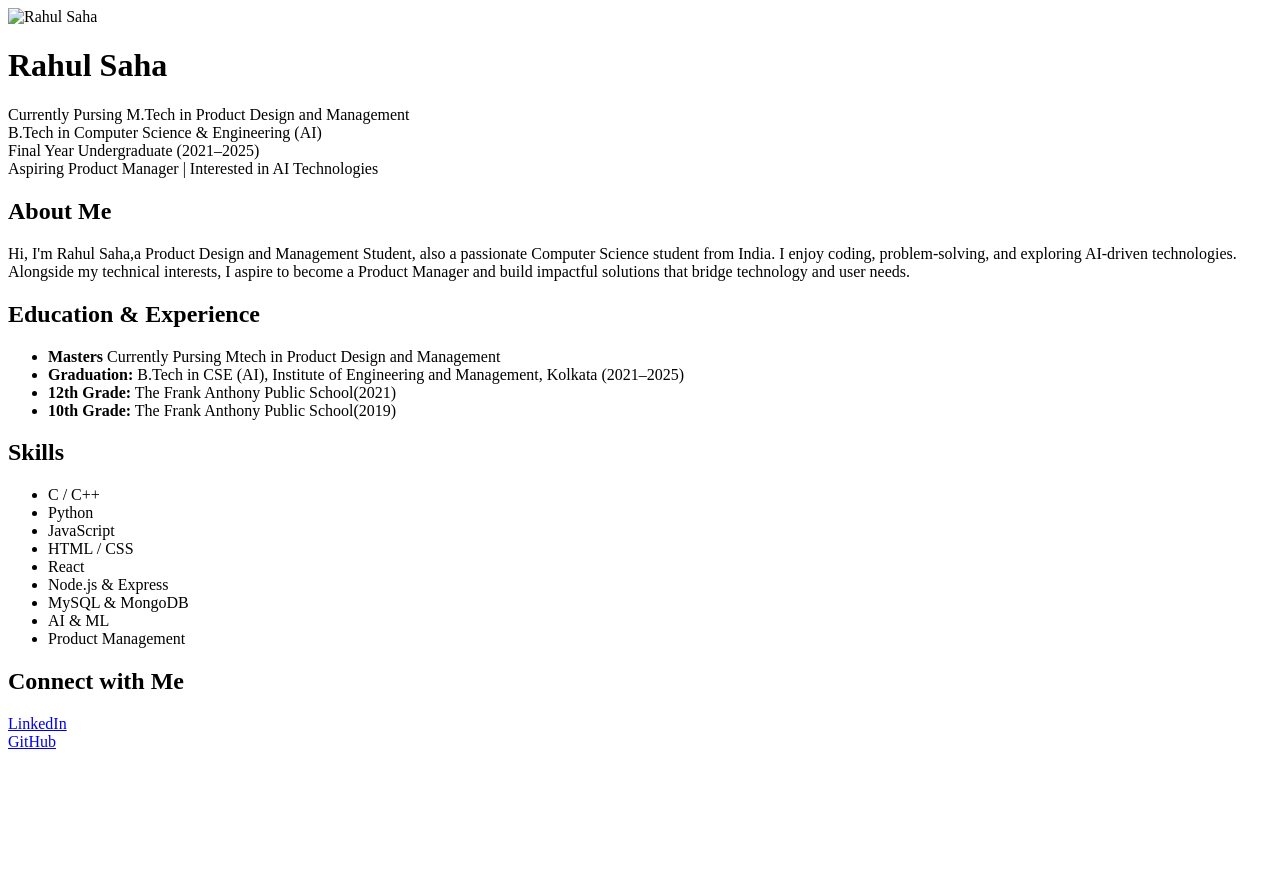
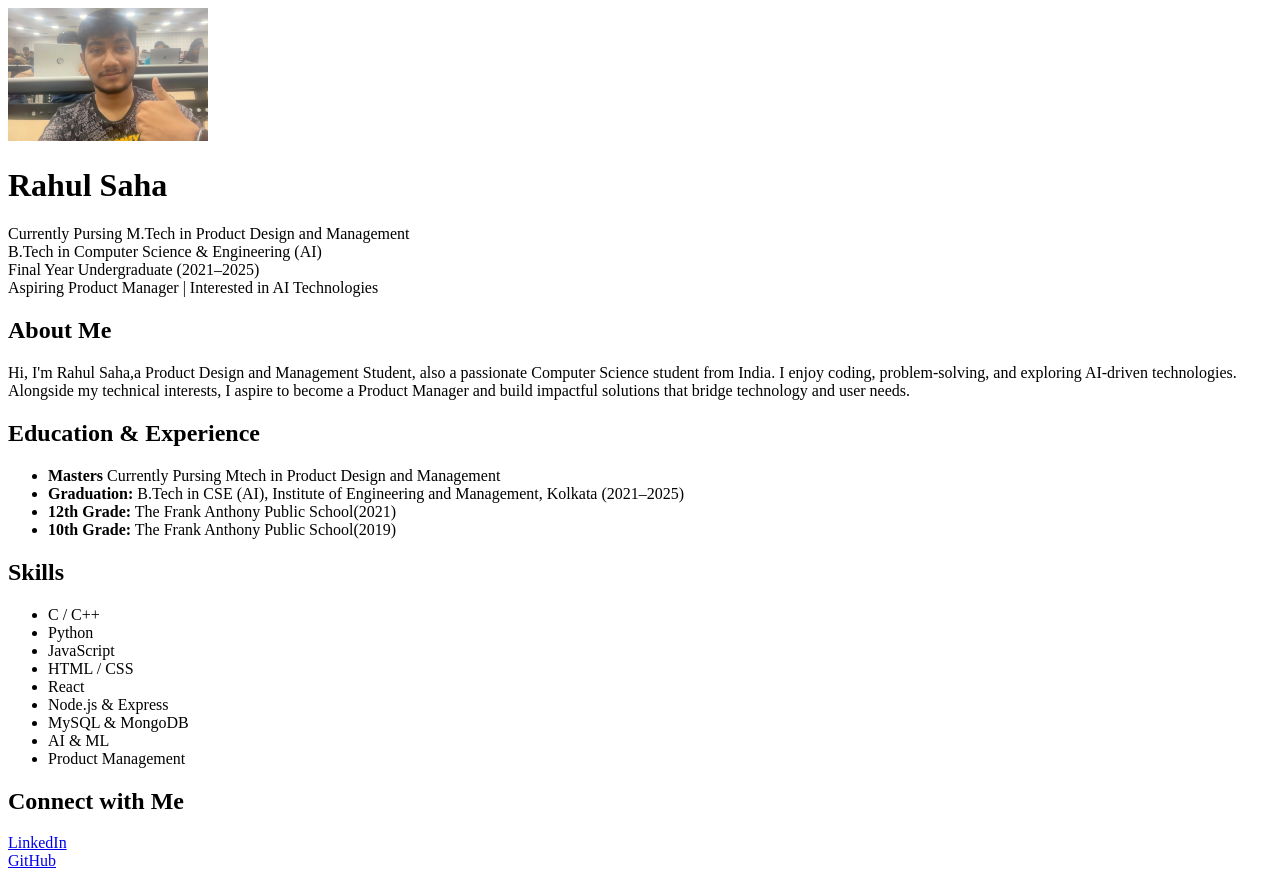
Before and after one commit to Rahul99Saha/Profile_ClassActiviy, a plain HTML site: page index.html in a window 1280 px wide. Before the commit the page ends 800 px from the top, so only its background shows below. Drawn offline with Linux system fonts and the light colour scheme.

Commit message:
Update index.html

```diff
--- a/index.html
+++ b/index.html
@@ -5,7 +5,7 @@
   <title>Rahul Saha - Profile</title>
 </head>
 <body>
-    <img src="/Users/rahul/Documents/Profile_Class Activity/Photo on 26-08-25 at 9.53 AM.jpg" alt="Rahul Saha" width="200">
+    <img src="MyPic.jpg" alt="Rahul Saha" width="200">
 
   <h1>Rahul Saha</h1>
   <p>Currently Pursing M.Tech in Product Design and Management<br>
```
